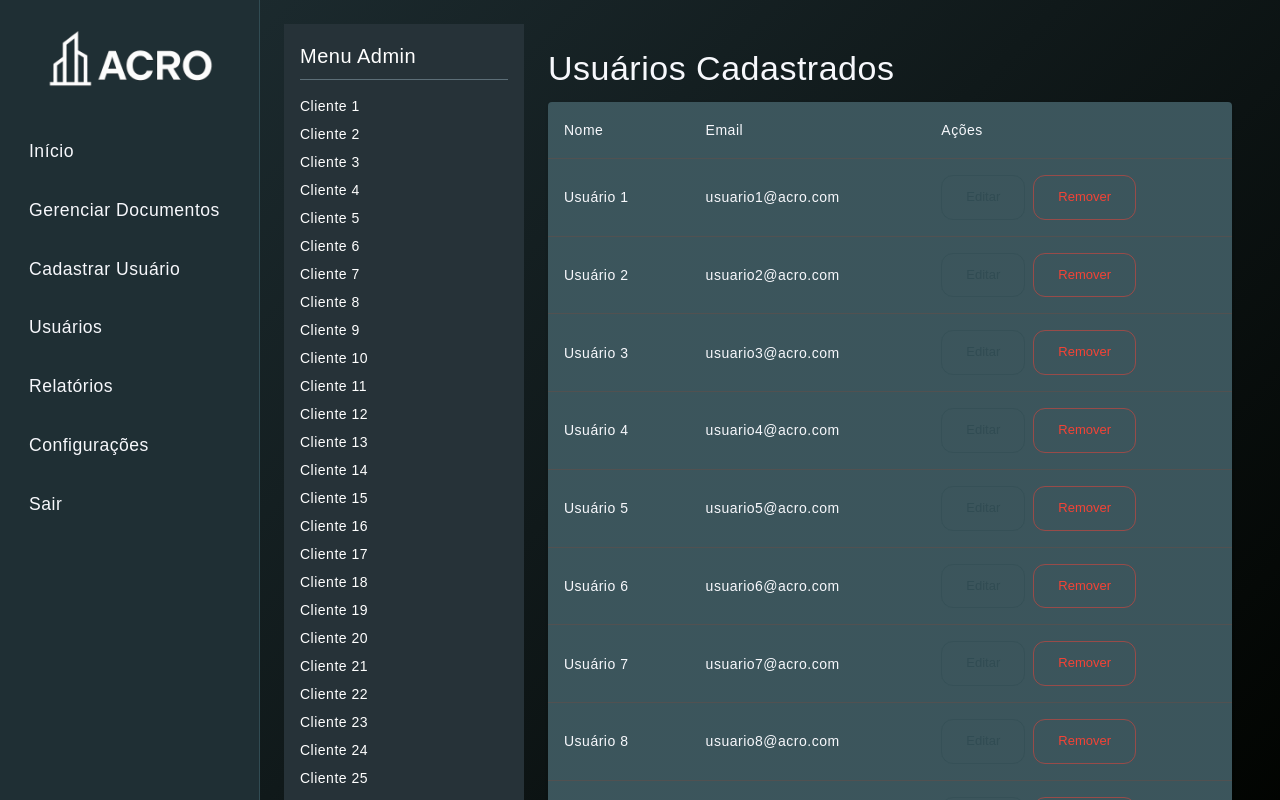
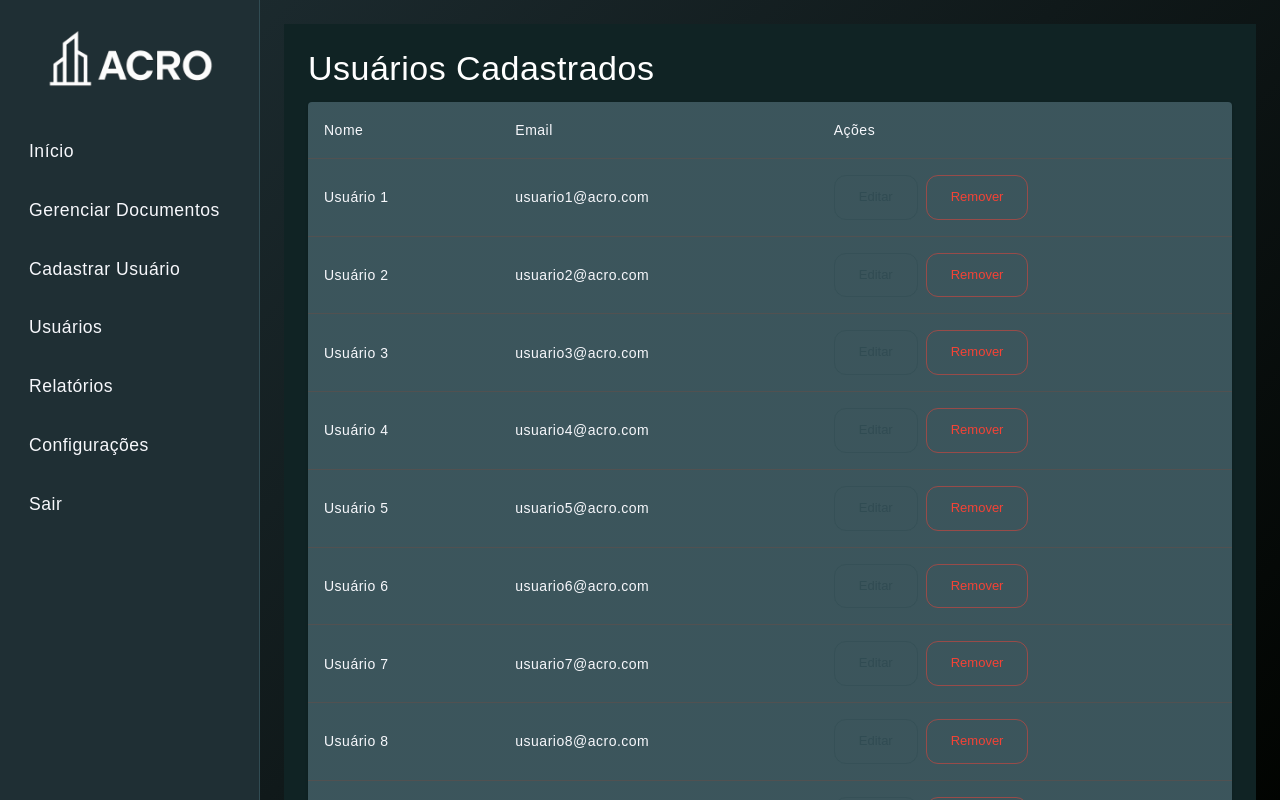
Before and after one commit to Nicollyyuri/Portal-Acro, a React (Create React App) app: page /admin/portal in a window 1280 px wide. Built offline with nearby package versions, Linux system fonts and the light colour scheme.

Commit message:
modified:   src/paginas/administrador/AdminUsuarios.jsx

```diff
--- a/src/paginas/administrador/AdminUsuarios.jsx
+++ b/src/paginas/administrador/AdminUsuarios.jsx
@@ -23,42 +23,18 @@ const usuarios = Array.from({ length: 50 }, (_, i) => ({
 const AdminUsuarios = () => {
     return (
         <Box sx={{ display: 'flex', height: '100vh' }}>
-            {/* SIDEBAR */}
+
+            {/* CONTEÚDO PRINCIPAL */}
             <Box
                 sx={{
-                    width: 240,
-                    backgroundColor: '#263238',
-                    color: '#fff',
-                    p: 2,
+                    flexGrow: 1,
+                    p: 3,
                     overflowY: 'auto',
-                    display: 'flex',
-                    flexDirection: 'column',
+                    maxHeight: '100vh', // Adicione isso
+                    backgroundColor: '#102324', // opcional para melhor visual
                 }}
             >
-                <Typography variant="h6" gutterBottom>
-                    Menu Admin
-                </Typography>
-                <Divider sx={{ mb: 2, backgroundColor: '#455A64' }} />
-
-                {/* Simulação de muitos itens no menu */}
-                {Array.from({ length: 30 }, (_, i) => (
-                    <Typography
-                        key={i}
-                        variant="body2"
-                        sx={{
-                            mb: 1,
-                            cursor: 'pointer',
-                            '&:hover': { textDecoration: 'underline' },
-                        }}
-                    >
-                        Cliente {i + 1}
-                    </Typography>
-                ))}
-            </Box>
-
-            {/* CONTEÚDO PRINCIPAL */}
-            <Box sx={{ flexGrow: 1, p: 3, overflowY: 'auto' }}>
-                <Typography variant="h4" gutterBottom>
+                <Typography variant="h4" gutterBottom sx={{ color: 'white' }}>
                     Usuários Cadastrados
                 </Typography>
 
```
